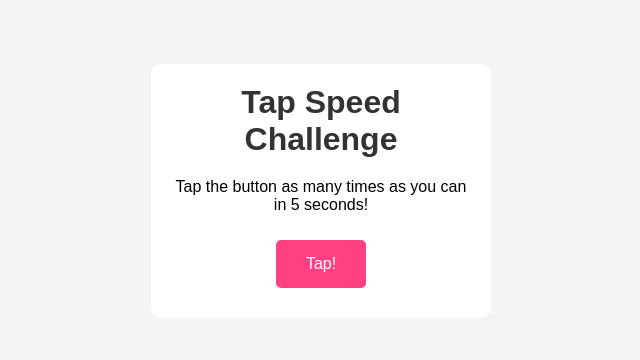
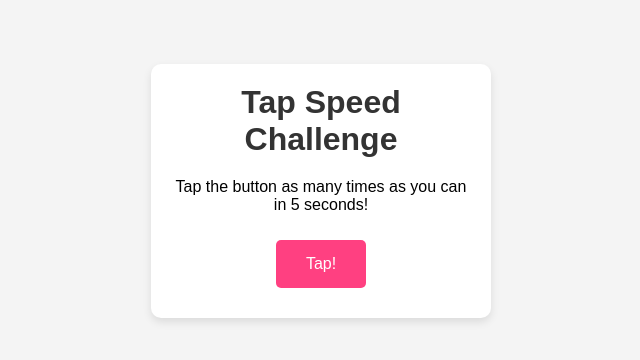
Before and after one commit to AndyDM9/tap-speed-game, a plain HTML site: page index.html in a window 1280 px wide. Shown: the full height of the page, 319-959 px from the left. Drawn offline with Linux system fonts and the light colour scheme.

Commit message:
Update style.css

```diff
--- a/style.css
+++ b/style.css
@@ -12,6 +12,7 @@ body {
   background: #fff;
   padding: 20px;
   border-radius: 10px;
+  box-shadow: 0 4px 8px rgba(0,0,0,0.1);
 }
 
 h1 {
```
